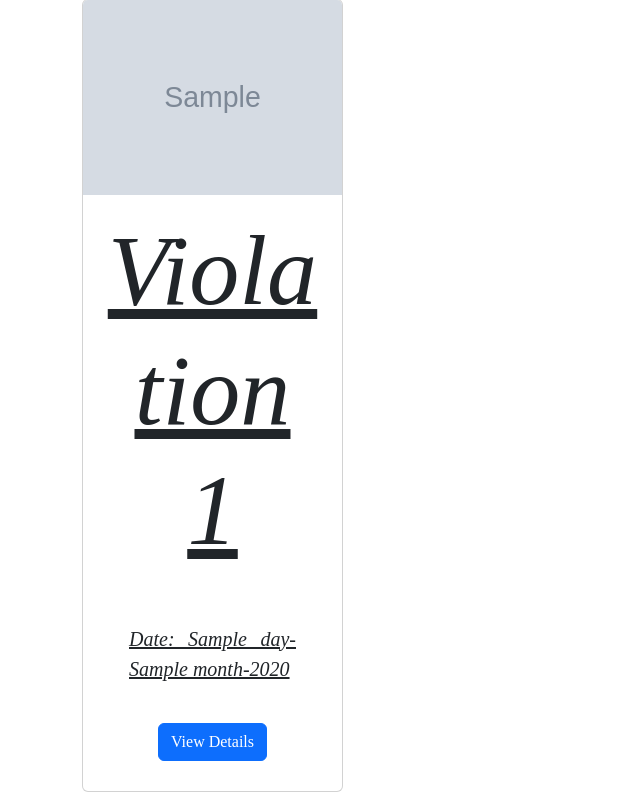
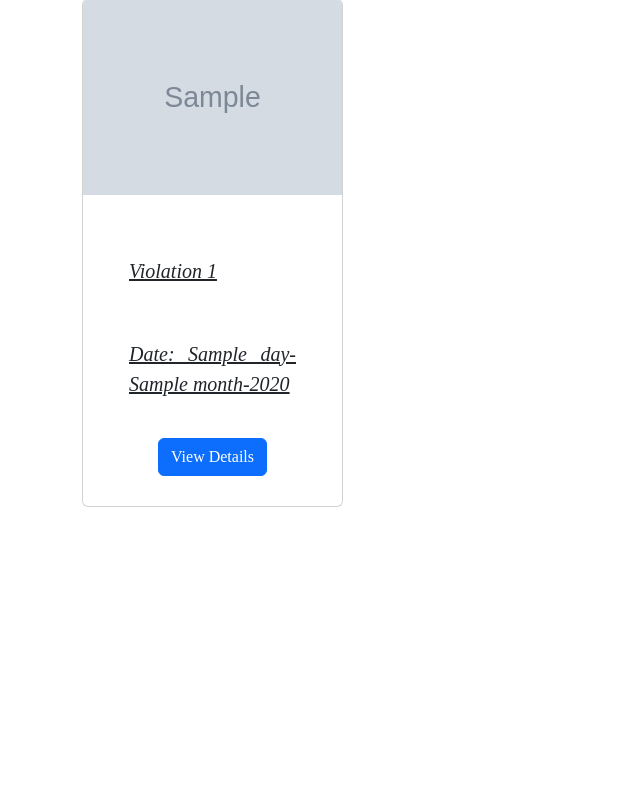
Before and after one commit to MHaidarRais/E-Tilang-Yolo-V8-Helmet-and-Number-Plate, a Flask app: template templates/violationList.html in a window 1280 px wide. Shown: the part 225-1033 px from the top of the page, without its empty margins (0-640 px from the left). After the commit the page ends 732 px from the top, so only its background shows below. Run offline with Flask 3, Linux system fonts and the light colour scheme; the template is opened without the code that fills it: most values are stand-ins (such as "Sample title", 1, 10 or a date in 2020); grey boxes marked "Sample" are stand-in pictures.

Commit message:
fixing font sizes

```diff
--- a/templates/violationList.html
+++ b/templates/violationList.html
@@ -38,7 +38,7 @@
           <img src="/static/no-image-available.png" class="card-img-top" alt="No Image Available">
           {% endif %}
           <div class="card-body">
-            <h5 class="card-title">Violation {{ loop.index }}</h5>
+            <p class="card-title">Violation {{ loop.index }}</p>
             <p class="card-text">Date: {{ violation.day }}-{{ violation.month }}-{{ violation.year }}</p>
             <button type="button" class="btn btn-primary" data-bs-toggle="modal"
               data-bs-target="#violationModal{{ loop.index }}">
@@ -54,7 +54,7 @@
         <div class="modal-dialog modal-dialog-centered modal-lg">
           <div class="modal-content">
             <div class="modal-header">
-              <h5 class="modal-title">Violation Details</h5>
+              <p class="modal-title">Violation Details</p>
               <button type="button" class="btn-close" data-bs-dismiss="modal" aria-label="Close"></button>
             </div>
             <div class="modal-body">
```
